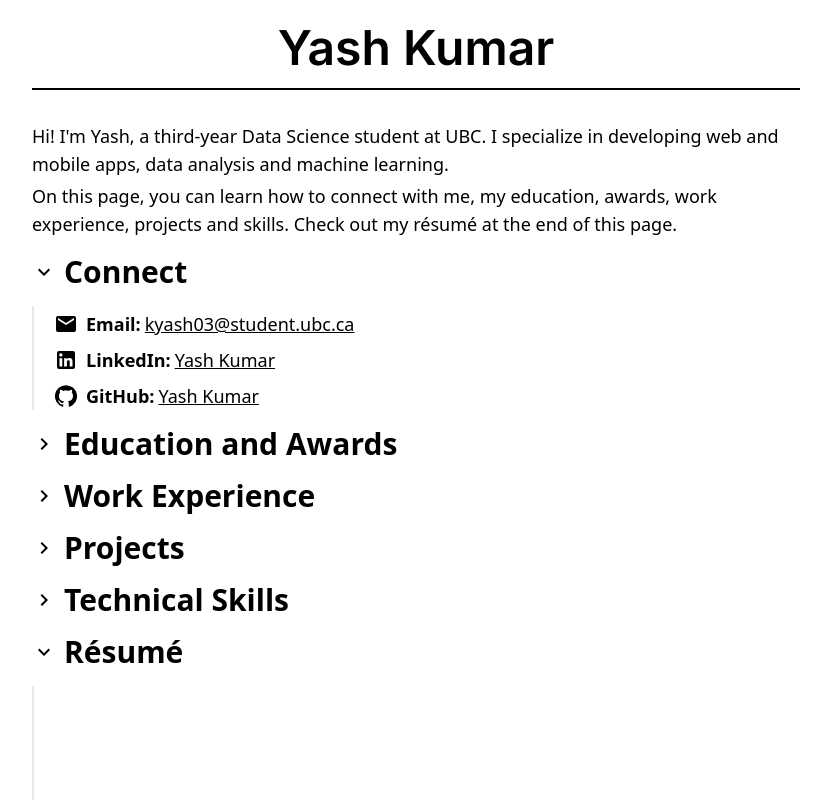
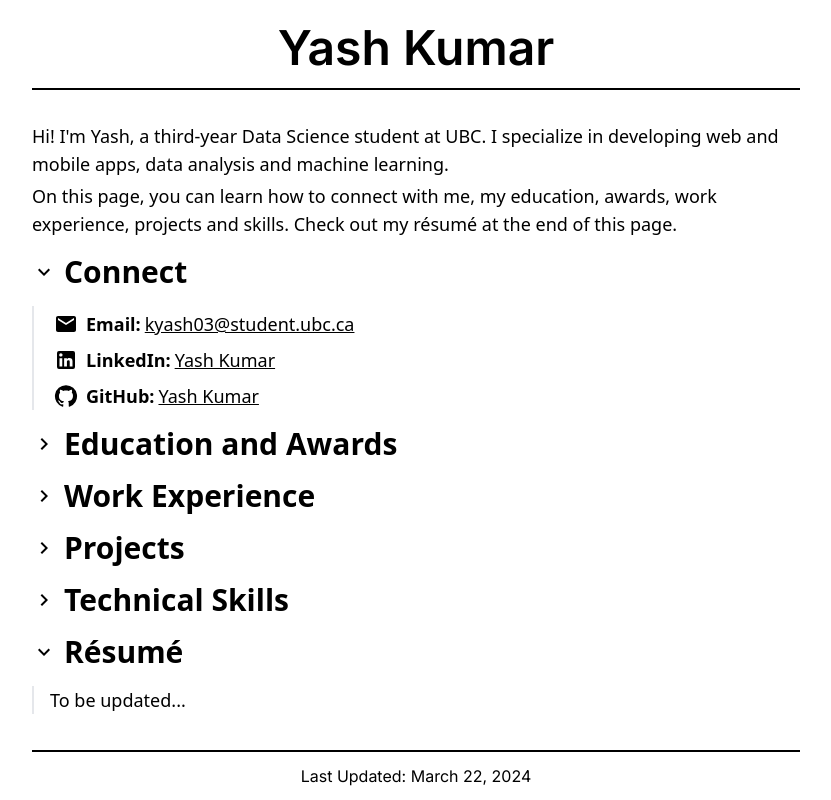
Before and after one commit to KYash03/PersonalWebsite, a Next.js app: page / in a window 1280 px wide. Both pictures are taken after a click on the button "Résumé". Shown: the top 800 px of the page, without its empty margins (224-1055 px from the left). Built offline with nearby package versions, Linux system fonts and the light colour scheme.

Commit message:
need to update resume

```diff
--- a/app/components/Footer.tsx
+++ b/app/components/Footer.tsx
@@ -1,5 +1,5 @@
 export default function Connect() {
-  const lastUpdatedDate = "March 20, 2024";
+  const lastUpdatedDate = "March 22, 2024";
   return (
     <div className="text-center py-3 border-t-2 border-black mt-8 w-full max-w-screen-md mx-auto">
       <p>Last Updated: {lastUpdatedDate}</p>
--- a/app/components/Resume.tsx
+++ b/app/components/Resume.tsx
@@ -1,10 +1,11 @@
 export default function Resume() {
   return (
     <div className="border-l-2 border-gray-200 pl-4 mb-6">
-      <iframe
+      {/* <iframe
         src="/Yash Kumar.pdf"
         style={{ width: "100%", height: "500px" }}
-      ></iframe>
+      ></iframe> */}
+      To be updated...
     </div>
   );
 }
```
Also changed, not shown: 1 other file (tests, documents, lock files or other folders).
